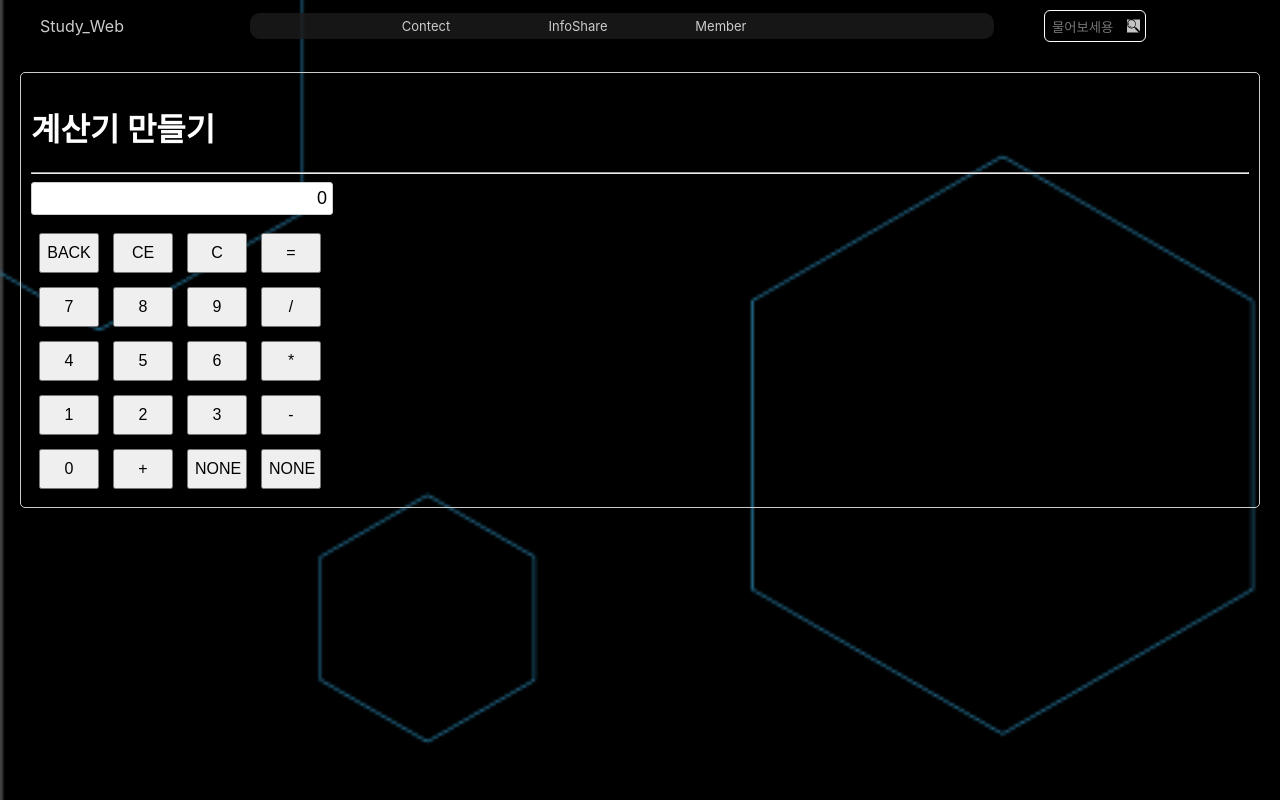
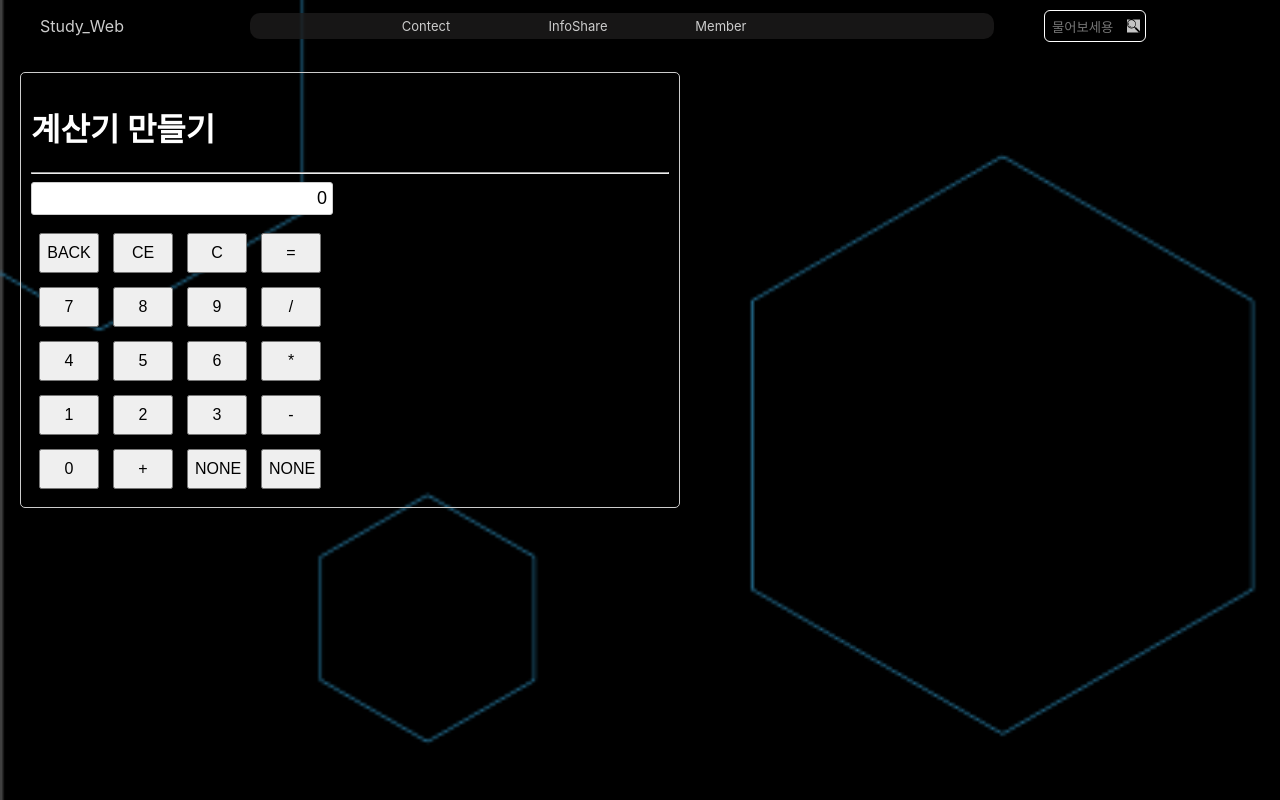
Before and after one commit to jeonghoon11/reactSWT, a React (Create React App) app in the folder swt/: page /Tool in a window 1280 px wide. Shown: the top 800 px of the page. Built offline with nearby package versions, Linux system fonts and the light colour scheme; a web font is replaced by a local one.

Commit message:
계산기 스타일 수정

```diff
--- a/swt/src/component/Body/Tools/Calculator.module.css
+++ b/swt/src/component/Body/Tools/Calculator.module.css
@@ -1,5 +1,6 @@
 .container {
     margin: 20px;
+    margin-right: 600px;
     padding: 10px;
     border: 1px solid #ccc;
     border-radius: 5px;
```
